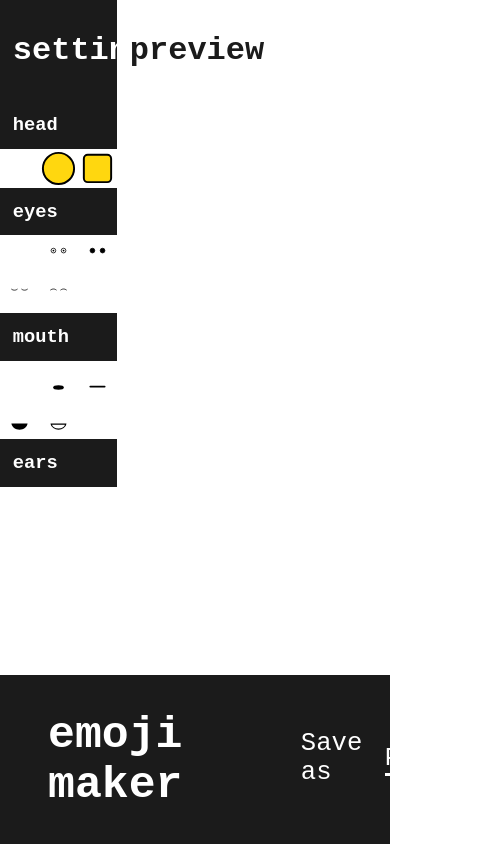
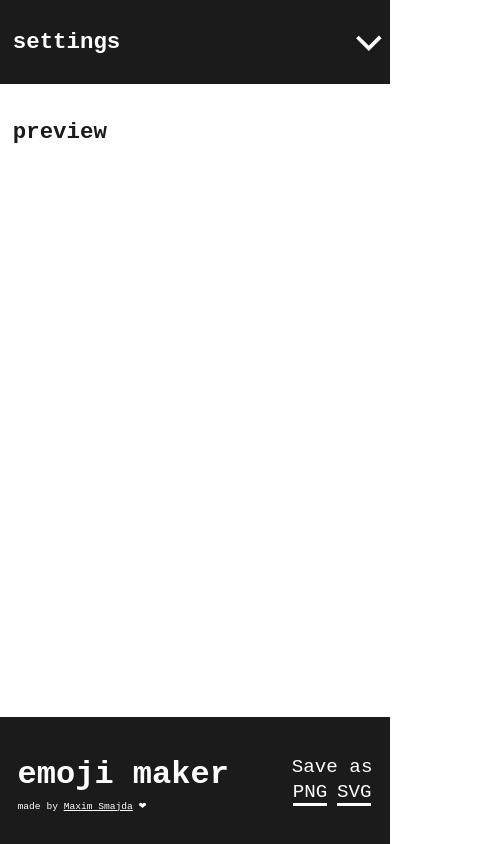
Before and after one commit to maximsmajda/emoji-maker, a React (Create React App) app: page / in a window 390 px wide. Shown: the whole page, 499 px wide, since content can reach past the window. Built offline with nearby package versions, Linux system fonts and the light colour scheme.

Commit message:
aadded some emojis and making first steps to responsive css

```diff
--- a/src/App.js
+++ b/src/App.js
@@ -23,6 +23,8 @@ function App() {
   const [eyes, setEyes] = useState(null)
   const [mouth, setMouth] = useState(null)
   const [ears, setEars] = useState(null)
+  const [other, setOther] = useState(null)
+  const [eyebrows, setEyebrows] = useState(null)
 
   function saveSvg(svgEl, name) {
     svgEl.setAttribute("xmlns", "http://www.w3.org/2000/svg");
@@ -47,7 +49,11 @@ function App() {
     case 'mouth':
       return setMouth(emoji)
     case 'ears':
-      return setMouth(emoji)
+      return setEars(emoji)
+    case 'other':
+      return setOther(emoji)
+    case 'eyebrows':
+      return setEyebrows(emoji)
 
      default:
        return null
@@ -77,12 +83,14 @@ function App() {
         }
       </SideBar>
       <Preview>
-        <Emoji shapes={[head, eyes, mouth]} id="emoji-svg"/>
+        <Emoji shapes={[head, eyes, eyebrows, mouth, ears, other]} id="emoji-svg"/>
       </Preview>
       <MainBar>
         <p>Save as</p>
-        <button onClick={() => saveSvgAsPng.saveSvgAsPng(document.getElementById('emoji-svg'), 'emoji.png', imageOptions)}>PNG</button>
-        <button onClick={() => saveSvg(document.getElementById("emoji-svg"), 'emoji.svg')}>SVG</button>
+        <div>
+          <button onClick={() => saveSvgAsPng.saveSvgAsPng(document.getElementById('emoji-svg'), 'emoji.png', imageOptions)}>PNG</button>
+          <button onClick={() => saveSvg(document.getElementById("emoji-svg"), 'emoji.svg')}>SVG</button>
+        </div>
       </MainBar>
     </div>
   );
--- a/src/components/GroupBox.jsx
+++ b/src/components/GroupBox.jsx
@@ -2,11 +2,12 @@ import React, { useState, useEffect } from "react";
 
 function GroupBox(props) {
   const [hidden, setHidden] = useState(false);
-  const [height, setHeight] = useState(null);
+  const [elementHeight, setElementHeight] = useState(null);
+
 
   useEffect(() => {
-    setHeight(getHeight(props.id));
-  }, [props.id]);
+    setElementHeight(getHeight(props.id))
+  }, [props.id])
 
   const getHeight = (id) => {
     const element = document.getElementById(id);
@@ -18,10 +19,15 @@ function GroupBox(props) {
     <div className="group-box">
       <div className="group-box-heading" onClick={() => setHidden(!hidden)}>
         <h3>{props.name}</h3>
+        {hidden ?
+        <p className="hide-text">click to open</p>
+        :
+        <p className="hide-text">click to hide</p>
+        }
       </div>
       <div
         id={props.id}
-        style={hidden ? { maxHeight: 0 } : { maxHeight: height }}
+        style={hidden ? { maxHeight: 0 } : { maxHeight: elementHeight }}
         className={hidden ? "group-box-content hidden" : "group-box-content"}
       >
         {props.children}
--- a/src/components/MainBar.jsx
+++ b/src/components/MainBar.jsx
@@ -4,7 +4,10 @@ function MainBar(props) {
 
     return (
         <div className='main-bar'>
-            <div className='main-bar-heading'><h1>emoji maker</h1></div>
+            <div className='main-bar-heading'>
+                <h1>emoji maker</h1>
+                <div className='main-bar-made-by'>made by <a className="link" href="https://github.com/maximsmajda">Maxim Smajda</a> ❤</div>
+            </div>
             <div className='main-bar-buttons'>
                 {props.children}
             </div>
--- a/src/components/SideBar.jsx
+++ b/src/components/SideBar.jsx
@@ -1,10 +1,16 @@
-import React from 'react'
+import React, { useState } from 'react'
+import {ReactComponent as Arrow} from './../arrow.svg';
 
 function SideBar(props) {
+
+    const [active, setActive] = useState(false)
+
+
     return (
-        <div className='side-bar'>
-            <div className='side-bar-heading'><h2>settings</h2></div>
-            <div className='side-bar-boxes'>{props.children}</div>
+        <div className={active ? 'side-bar active' : 'side-bar'}>
+            <div className='side-bar-heading'><h2>settings</h2><span onClick={() => {setActive(!active)}} className={'show-button'}><Arrow /></span></div>
+            <div className={active ? 'side-bar-boxes active' :'side-bar-boxes'}>{props.children}</div>
+
         </div>
     )
 }
--- a/src/emojis.js
+++ b/src/emojis.js
@@ -21,10 +21,24 @@ export const emojis = {
         {id: 1, name: 'wow', shapeType: 'ellipse', att: [{stroke: "#000", strokeWidth: "0", ry: "5.66665", rx: "13.66664", cy: "68%", cx: "50%", fill: "#000000"}]},
         {id: 2, name: 'neutral', shapeType: 'path', att: [{d: "M68.484,67.831H31.516c-1.255,0-2.272-1.017-2.272-2.272v0c0-1.255,1.017-2.272,2.272-2.272h36.968 c1.255,0,2.272,1.017,2.272,2.272v0C70.756,66.814,69.739,67.831,68.484,67.831z"}]},
         {id: 3, name: 'smile', shapeType: 'path', att: [{d: "M29.244,60.287C30.574,69.21,39.349,76.108,50,76.108s19.426-6.899,20.756-15.821 C70.756,60.287,29.244,60.287,29.244,60.287z"}]},
-        {id: 4, name: 'smile_2', shapeType: 'path', att: [{fill: "#FFFFFF", stroke: "#000000", strokeWidth: 3, strokeMiterlimit: "10", d: "M31.412,61.867 c1.191,7.14,9.05,12.66,18.588,12.66s17.397-5.521,18.588-12.66C68.588,61.867,31.412,61.867,31.412,61.867z"}, {stroke: "#000000", strokeWidth: "3", strokeMiterlimit: "10", d: "M92.518,92.952"}]}
+        {id: 4, name: 'smile_2', shapeType: 'path', att: [{fill: "#FFFFFF", stroke: "#000000", strokeWidth: 3, strokeMiterlimit: "10", d: "M31.412,61.867 c1.191,7.14,9.05,12.66,18.588,12.66s17.397-5.521,18.588-12.66C68.588,61.867,31.412,61.867,31.412,61.867z"}, {stroke: "#000000", strokeWidth: "3", strokeMiterlimit: "10", d: "M92.518,92.952"}]},
+        {id: 5, name: 'smilee', shapeType: 'path', att: [{d: 'M66.986,62.151C65.598,68.386,58.429,73.027,50,73.027c-8.429,0-15.598-4.642-16.986-10.876h-3.073 C31.285,70.064,39.899,76.027,50,76.027s18.716-5.963,20.059-13.876H66.986z'}]}
+
+
     ],
     ears:
     [
         {id: 0, name: 'none', shapeType: 'none'},
+    ],
+    eyebrows:
+    [
+        {id: 0, name: 'none', shapeType: 'none'},
+        {id: 1, name: '', shapeType: 'path', att: [{d: "M29.289,32.327c3.292-1.018,6.584-2.036,9.875-3.054c0.472-0.146,0.945-0.292,1.417-0.438 c1.226-0.379,0.703-2.31-0.532-1.929c-3.292,1.018-6.584,2.036-9.875,3.054c-0.472,0.146-0.945,0.292-1.417,0.438 C27.531,30.778,28.054,32.709,29.289,32.327L29.289,32.327z"}, {d: "M71.243,30.399c-3.292-1.018-6.584-2.036-9.875-3.054c-0.472-0.146-0.945-0.292-1.417-0.438 c-1.232-0.381-1.759,1.549-0.532,1.929c3.292,1.018,6.584,2.036,9.875,3.054c0.472,0.146,0.945,0.292,1.417,0.438 C71.944,32.709,72.471,30.779,71.243,30.399L71.243,30.399z"}]}
+    ],
+    other:
+    [
+        {id: 0, name: 'none', shapeType: 'none'},
+        {id: 1, name: 'lol', shapeType: 'path', att: [{fill: "#7FCAFF", stroke: '#000000', strokeWidth: '2', strokeMiterlimit: '10', d: "M81.593,63.375 c3.362-1.734,3.873-5.849,2.222-9.051C82.163,51.122,72.371,45.5,72.371,45.5s-1.093,11.239,0.559,14.44 S78.232,65.109,81.593,63.375z"}, {fill: "#7FCAFF", stroke: '#000000', strokeWidth: '2', strokeMiterlimit: '10', d: "M18.423,63.375 c-3.362-1.734-3.873-5.849-2.222-9.051c1.652-3.202,11.444-8.824,11.444-8.824s1.093,11.239-0.559,14.44 C25.435,63.142,21.785,65.109,18.423,63.375z"}]}
     ]
+
 };
--- a/src/styles/_global.scss
+++ b/src/styles/_global.scss
@@ -8,6 +8,7 @@ html, body, #root, .App {
     width: 100%;
     margin: 0;
     padding: 0;
+    overflow: hidden;
 }
 
 
@@ -27,3 +28,9 @@ h2 {
     flex-wrap: wrap;
     font-family: 'Roboto Mono', monospace;
 }
+
+@media only screen and (max-width: $breakpoint-1){
+    h2 {
+        font-size: 1.4rem;
+    }
+}
--- a/src/styles/_main-bar.scss
+++ b/src/styles/_main-bar.scss
@@ -9,11 +9,23 @@
 }
 
 .main-bar-heading {
+    margin: 0 3rem;
+
     h1 {
         font-size: 2.8rem;
-        margin: 0 3rem;
+        margin: 0.4rem 0;
+
+    }
+
+    .main-bar-made-by {
+        font-size: 0.6rem;
+        a {
+            color: $secondary-color;
+        }
     }
 }
+
+
 
 .main-bar-buttons {
     display: flex;
@@ -39,3 +51,26 @@
         border-bottom: 0.2rem solid $secondary-color;
     }
 }
+
+
+@media only screen and (max-width: $breakpoint-1){
+    .main-bar {
+        height: 15%;
+    }
+
+    .main-bar-heading {
+        margin: 0 1.1rem;
+        h1 {
+            font-size: 2rem;
+        }
+    }
+
+    .main-bar-buttons {
+        margin: 0 0.8rem;
+        flex-direction: column;
+        p, button {
+            font-size: 1.2rem;
+            margin: 0 0.3rem;
+        }
+    }
+}
--- a/src/styles/_preview.scss
+++ b/src/styles/_preview.scss
@@ -40,3 +40,17 @@
     left: 0;
     top:0;
 }
+
+@media only screen and (max-width: $breakpoint-1){
+    .preview {
+        height: 75%;
+        width: 100%;
+    }
+
+    .preview-content {
+        width: 65%;
+        padding-bottom: 65%;
+    }
+
+
+}
--- a/src/styles/_side-bar.scss
+++ b/src/styles/_side-bar.scss
@@ -2,6 +2,7 @@
     height: 80%;
     width: 30%;
     overflow: hidden;
+    z-index: 9999;
 }
 
 .side-bar-boxes {
@@ -19,11 +20,15 @@
     color: $secondary-color;
     display: flex;
     align-items: center;
-    justify-content: flex-start;
+    justify-content: space-between;
 
     h2 {
         margin: 0 0.8rem;
     }
+}
+
+.show-button {
+    display: none;
 }
 
 
@@ -54,10 +59,27 @@
     width: 100%;
     background-color: $main-color;
     color: $secondary-color;
+    cursor: pointer;
+    display: flex;
+    justify-content: space-between;
+    align-items: center;
+
     h3 {
         margin: 0.8rem 0.8rem;
     }
-    cursor: pointer;
+
+    .hide-text {
+        font-size: 0.9rem;
+        margin: 0 0.8rem;
+        opacity: 0;
+        transition: opacity 0.15s ease-in-out;
+    }
+
+    &:hover {
+        .hide-text {
+            opacity: 0.6;
+        }
+    }
 }
 
 .group-box-content {
@@ -92,3 +114,52 @@
    }
 
 }
+@media only screen and (max-width: $breakpoint-1){
+    .show-button {
+        display: block;
+        padding: 0.8rem;
+        font-weight: bold;
+        cursor: pointer;
+        position: relative;
+        width: 1rem;
+        padding-bottom: 1rem;
+
+        transition: all 0.2s ease-in-out;
+
+        svg {
+            position: absolute;
+            height: 100%;
+            width: 100%;
+            left: 0;
+            top: 0;
+        }
+    }
+
+    .side-bar {
+        height: 10%;
+        width: 100%;
+        .side-bar-heading {
+            height: 100%;
+        }
+    }
+
+    .side-bar.active {
+        height: 100%;
+
+
+        .side-bar-heading {
+            height: 10%;
+        }
+
+        .side-bar-boxes {
+            height: 90%;
+        }
+
+        .show-button {
+            transform: rotateX(180deg);
+        }
+    }
+
+
+
+}
--- a/src/styles/_variables.scss
+++ b/src/styles/_variables.scss
@@ -1,2 +1,4 @@
 $main-color: rgb(27, 27, 27);
 $secondary-color: #fff;
+
+$breakpoint-1: 700px;
```
Also changed, not shown: src/arrow.svg (added).
